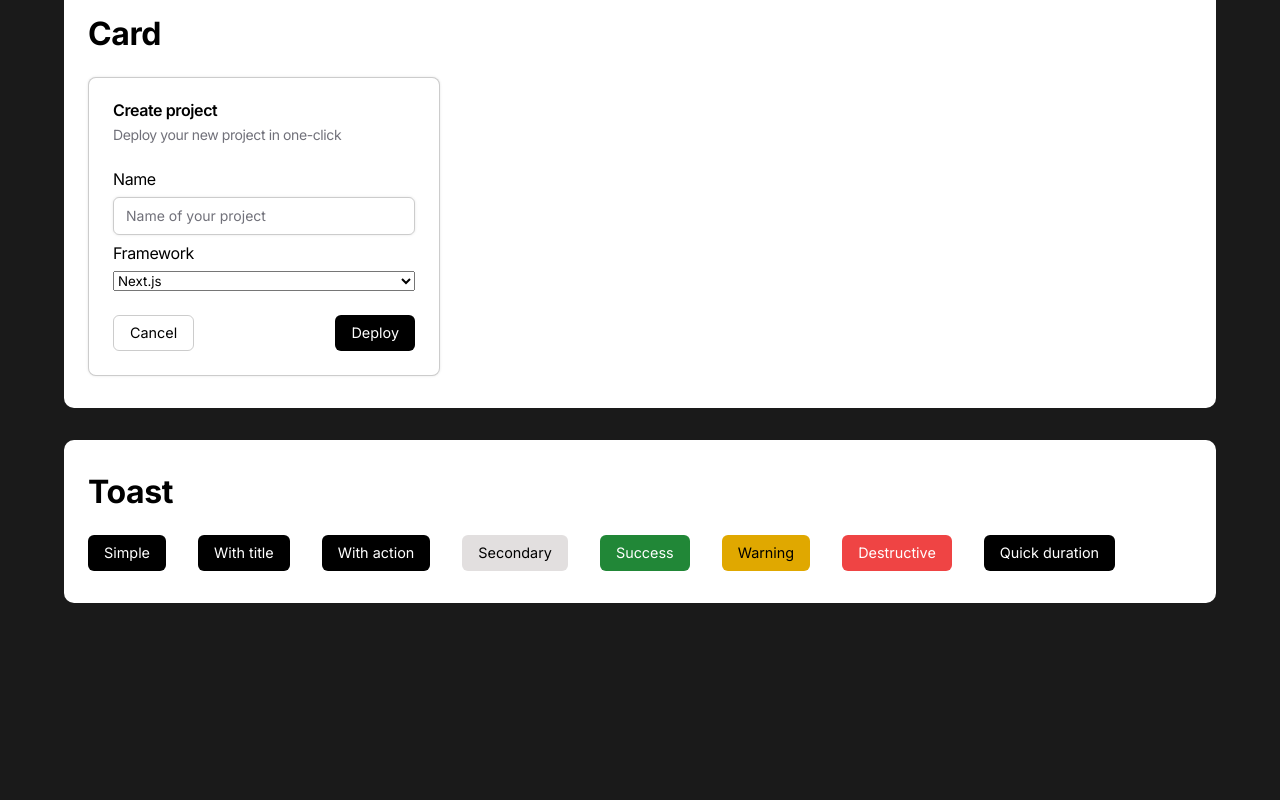
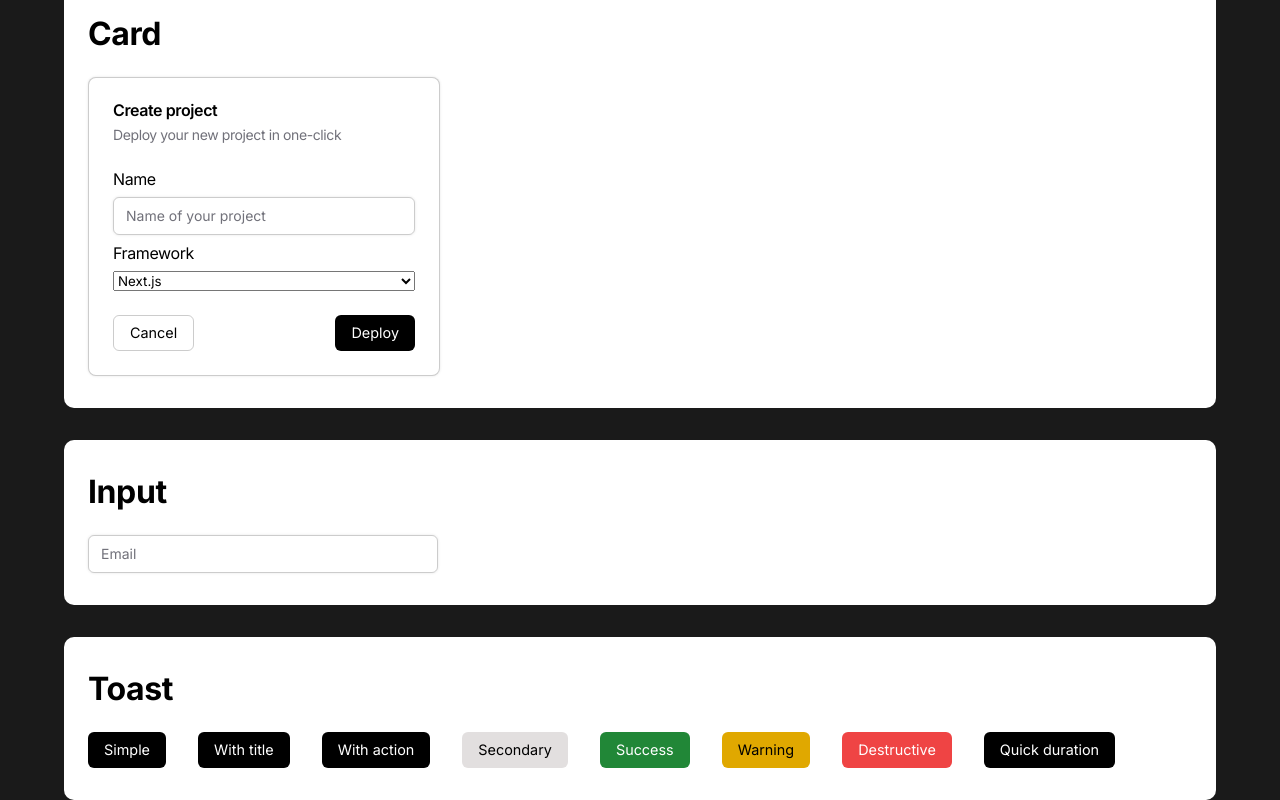
Before and after one commit to EtienneCClarke/EndUI, a React (Vite) app: page / in a window 1280 px wide. Shown: the part 1978-2778 px from the top of the page. Before the commit the page ends 2581 px from the top, so only its background shows below. Built offline with nearby package versions, Linux system fonts and the light colour scheme.

Commit message:
Added input example

```diff
--- a/src/App.tsx
+++ b/src/App.tsx
@@ -7,6 +7,7 @@ import AlertDialogExample from "./ui/examples/alert-dialog-example";
 import CalendarExample from "./ui/examples/calendar-example";
 import CardExample from "./ui/examples/card-example";
 import "./app.css";
+import InputExample from "./ui/examples/input-example";
 
 function App() {
 
@@ -19,6 +20,7 @@ function App() {
       <ButtonExample />
       <CalendarExample />
       <CardExample />
+      <InputExample />
       <ToastExample />
     </>
   );
```
